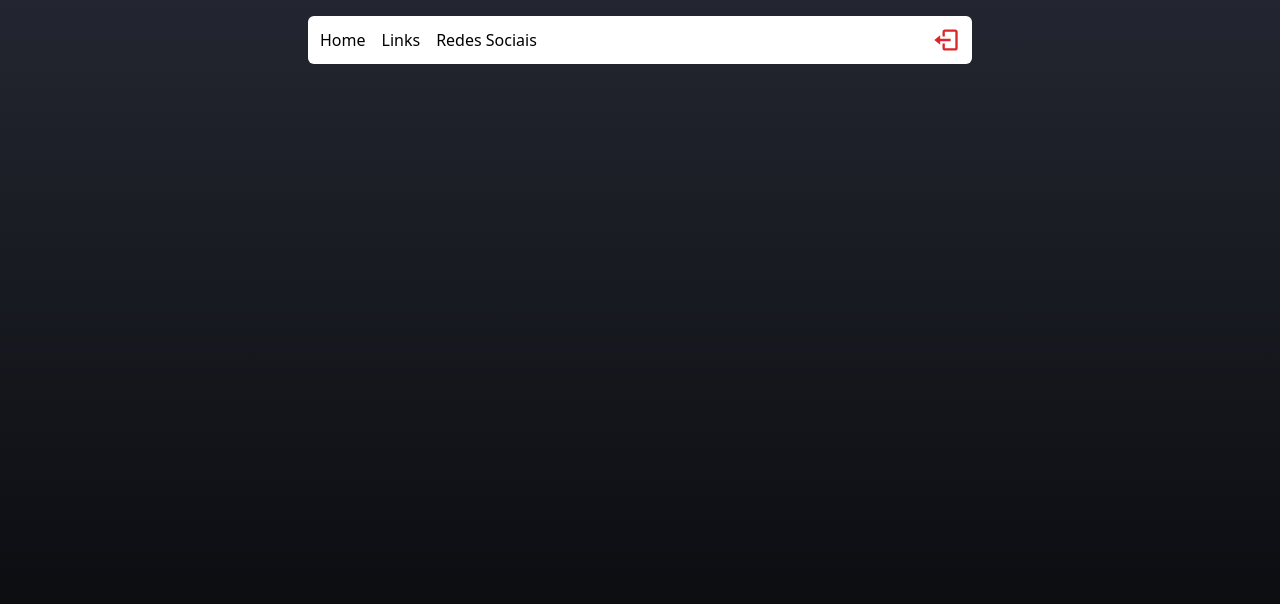
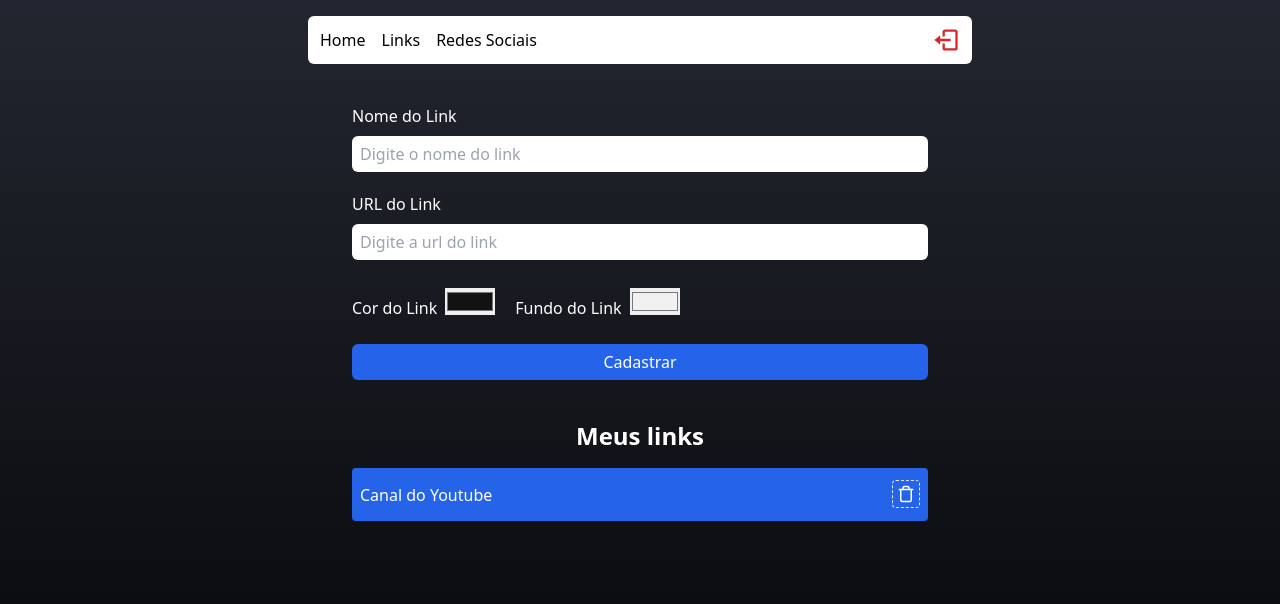
Before and after one commit to jjhonny/linktree, a React (Vite) app: page /Admin in a window 1280 px wide. Shown: the top 604 px of the page. Built offline with nearby package versions, Linux system fonts and the light colour scheme; no server answers; sample sign-in values are in the browser's storage.

Commit message:
feat: create form links page admin

```diff
--- a/src/pages/admin/index.tsx
+++ b/src/pages/admin/index.tsx
@@ -1,9 +1,90 @@
+import { useState } from "react";
 import { Header } from "../../components/Header/input";
+import { Input } from "../../components/Input";
+import { FiTrash } from "react-icons/fi";
 
 export function Admin() {
+  const [nameInput, setNameInput] = useState("");
+  const [urlInput, setUrlInput] = useState("");
+  const [textColorInput, setTextColorInput] = useState("#121212");
+  const [backgroundColorInput, setBackgroundColorInput] = useState("#f1f1f1");
+
   return (
     <div className="flex items-center flex-col min-h-screen pb-7 px-2">
       <Header />
+      <form className="flex flex-col mt-8 mb-3 w-full max-w-xl">
+        <label className="text-white font-medium my-2">Nome do Link</label>
+        <Input
+          placeholder="Digite o nome do link"
+          value={nameInput}
+          onChange={(e) => setNameInput(e.target.value)}
+        />
+
+        <label className="text-white font-medium my-2">URL do Link</label>
+        <Input
+          type="url"
+          placeholder="Digite a url do link"
+          value={urlInput}
+          onChange={(e) => setUrlInput(e.target.value)}
+        />
+
+        <section className="flex my-4 gap-5">
+          <div className="flex gap-2">
+            <label className="text-white font-medium my-2">Cor do Link</label>
+            <input
+              type="color"
+              value={textColorInput}
+              onChange={(e) => setTextColorInput(e.target.value)}
+            />
+          </div>
+          <div className="flex gap-2">
+            <label className="text-white font-medium my-2">Fundo do Link</label>
+            <input
+              type="color"
+              value={backgroundColorInput}
+              onChange={(e) => setBackgroundColorInput(e.target.value)}
+            />
+          </div>
+        </section>
+
+        {nameInput !== "" && (
+          <div className="flex items-center justify-center flex-col mb-7 p-1 border-gray-100/25 border rounded-md">
+            <label className="text-white font-medium mt-2 mb-3">
+              Veja como está ficando:
+            </label>
+            <article
+              className="w-11/12 max-w-lg flex flex-col items-center justify-between bg-slate-200 rounded px-1 py-3"
+              style={{
+                marginBottom: 8,
+                marginTop: 8,
+                backgroundColor: backgroundColorInput,
+              }}
+            >
+              <p style={{ color: textColorInput }}>{nameInput}</p>
+            </article>
+          </div>
+        )}
+
+        <button
+          type="submit"
+          className="mb-7 bg-blue-600 h-9 rounded-md text-white font-medium flex justify-center items-center gap-4"
+        >
+          Cadastrar
+        </button>
+      </form>
+
+      <h2 className="font-bold text-white mb-4 text-2xl">Meus links</h2>
+      <article
+        className="flex items-center justify-between w-11/12 max-w-xl rounded py-3 px-2 mb-2 select-none"
+        style={{ backgroundColor: "#2563E8", color: "white" }}
+      >
+        <p>Canal do Youtube</p>
+        <div>
+          <button className="border border-dashed p-1 rounded">
+            <FiTrash size={18} color="white" />
+          </button>
+        </div>
+      </article>
     </div>
   );
 }
```
